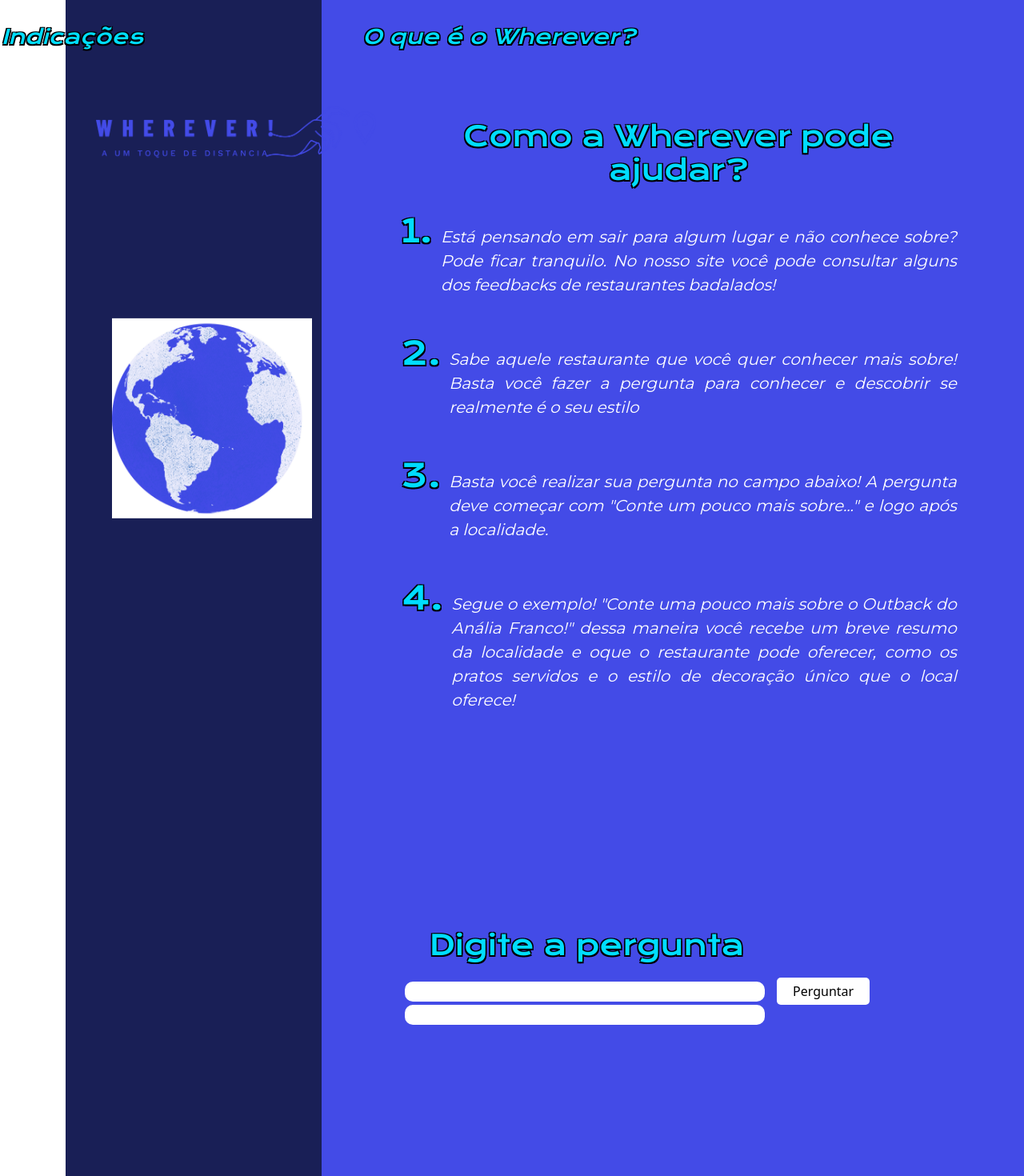
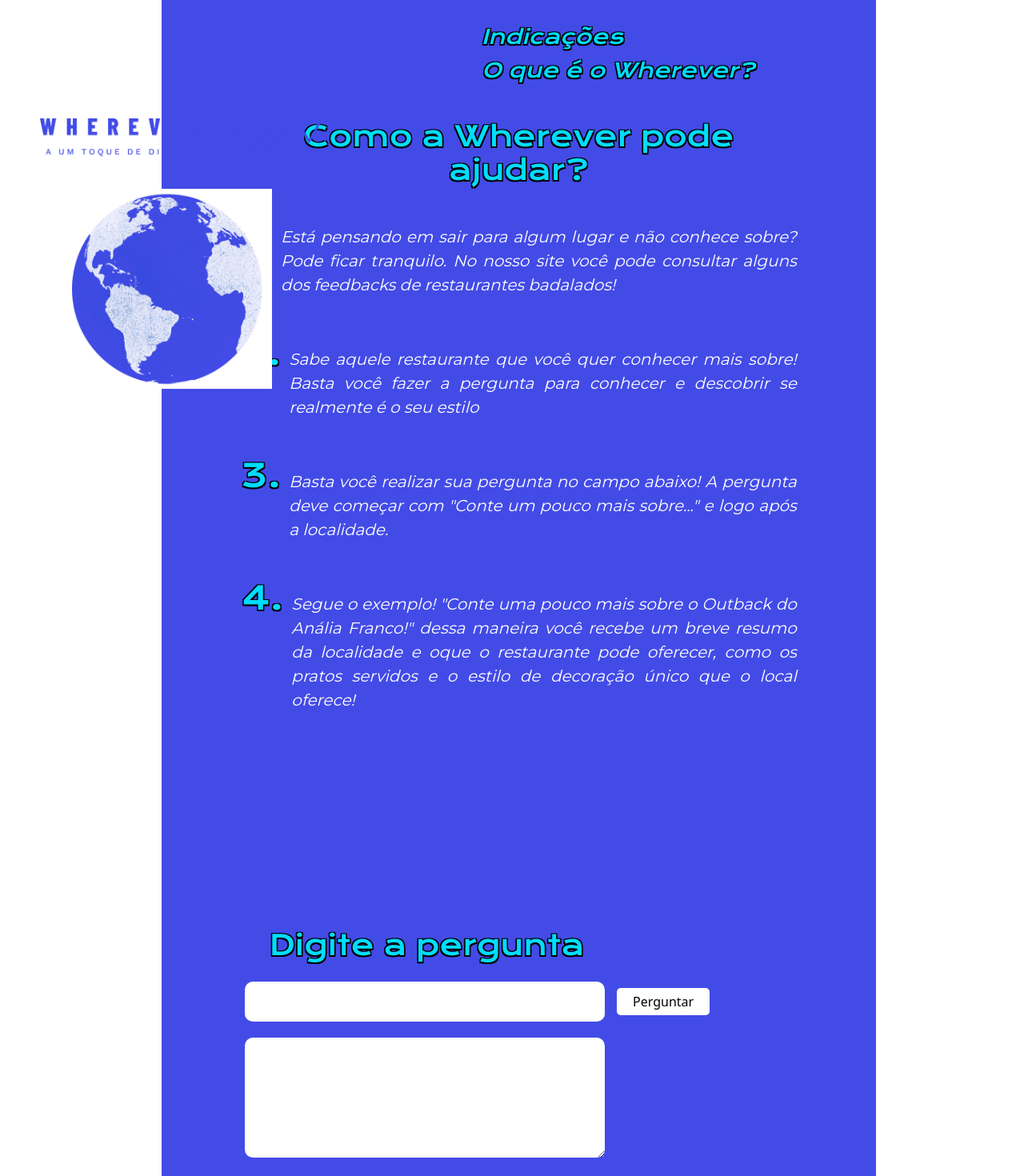
Before and after one commit to MatheusfelipeGit/Wherever_usjt_A3, a React (Create React App) app in the folder front/: page / in a window 1280 px wide. Shown: the top 1470 px of the page at 80% size. Built offline with nearby package versions, Linux system fonts and the light colour scheme; a web font is replaced by a local one.

Commit message:
entrega03(front): finaliza interface gráfica. front com alterações para rodar a integração.

```diff
--- a/front/package.json
+++ b/front/package.json
@@ -14,6 +14,7 @@
     "web-vitals": "^2.1.4"
   },
   "scripts": {
+
     "start": "react-scripts start",
     "build": "react-scripts build",
     "test": "react-scripts test",
@@ -36,5 +37,5 @@
       "last 1 firefox version",
       "last 1 safari version"
     ]
-  }
+  }, "proxy": "http://localhost:3000"
 }
--- a/front/src/Components/Principal.js
+++ b/front/src/Components/Principal.js
@@ -10,6 +10,7 @@
 import Boliche from '../img/Boliche.jpeg';
 import Barzinho from '../img/Barzinho.jpeg';// import das imagens
 import Restauranterizz from '../img/Restauranterizz.jpeg';// import das imagens
+
 
 
 function Main() {
@@ -42,15 +43,38 @@
   // Definição dos estados
   const [prompt, setPrompt] = useState(''); // Pergunta
   const [completion, setCompletion] = useState(''); // Resposta
-  //const [location, setLocation] = useState(''); // Localização
 
-  // Função para enviar a pergunta e obter a resposta
+  const [message, setMessage] = useState('');
+  const [response, setResponse] = useState('');
+
+   // Função para enviar a mensagem para o servidor que recebe os dados
+   const handleSubmit = async (e) => {
+    e.preventDefault();
+    try {
+      const res = await axios.post('http://localhost:3033/mensagens', { message });
+      setResponse(res.data.message);
+    } catch (error) {
+      console.error('There was an error sending the data!', error);
+    }
+  };
+
+  // Função para enviar a pergunta e obter a resposta do GPT
   const enviar = async () => {
     try {
-      const response = await axios.post('http://localhost:4000/pergunte-ao-chatgpt', { prompt });
+      const response = await axios.post('http://localhost:4000/chatgpt', { prompt });
+      console.log(response.data); // Verificar o formato da resposta no console
       setCompletion(response.data.completion);
+
+      // Verifica se a variável 'prompt' está definida
+      if (prompt) {
+        try {
+          await axios.put('http://localhost:3033/mensagens', { question: prompt, answer: response.data.completion });
+        } catch (error) {
+          console.error(error); // Certifique-se de que os erros estão sendo tratados corretamente
+        }
+      }
     } catch (error) {
-      console.error(error);
+      console.error(error); // Certifique-se de que os erros estão sendo tratados corretamente
     }
   };
 
@@ -87,7 +111,7 @@
         <h1>Digite a pergunta</h1> <input className="perguntas-chat"type="text" value={prompt} onChange={(e) => setPrompt(e.target.value)} />
       </label>
       <button className="botao-perguntar" onClick={enviar}>Perguntar</button>
-      <input className="respostas-chat" type="text" value={completion} readOnly />
+      <textarea className="respostas-chat" type="text" value={completion} readOnly />
 
       <div id="dicas-locais">
     <div className="interface">
--- a/front/src/styles.css
+++ b/front/src/styles.css
@@ -4,13 +4,14 @@
 /* Estilo para a divisão da página */
 .container {
   display: flex;
+  width: 100%;
   min-height: 100vh; /* Altura mínima de 100% da altura da viewport */
 }
 
 .imgWherever /* Foto do Wherever dentro da div left-side */{
   position: fixed; /* Posição fixa */
   top: 0px; /* Distância do topo */
-  left: 120px; /* Distância da esquerda */
+  left: 50px; /* Distância da esquerda */
   margin-top: 110px; /* Margem superior */
   width: 350px; /* Largura da imagem */
   height: auto; /* Mantém a proporção original da imagem */
@@ -19,23 +20,24 @@
 .imgGlobo /* Foto do Globo dentro da div left-side*/{
   position: fixed; /* Posição fixa */
   top: 60px; /* Distância do topo */
-  left: 140px; /* Distância da esquerda */
-  margin-top: 340px; /* Margem superior */
+  left: 90px; /* Distância da esquerda */
+  margin-top: 180px; /* Margem superior */
   width: 250px; /* Largura da imagem */
   height: auto; /* Mantém a proporção original da imagem */
 }
 
 /* Estilo para o lado esquerdo */
 .left-side {
-  flex: 0 0 40vh; /* Define o tamanho do lado esquerdo como 40% da altura da viewport */
+  flex: 0 0 15vh; /* Define o tamanho do lado esquerdo como 40% da altura da viewport */
   padding-left: 5px; /* Espaçamento interno */
-  animation: ondulacao-esquerda 5s infinite alternate; /* Aplica a animação de ondulação à esquerda */
+  background-color: white;
+  /* animation: ondulacao-esquerda 5s infinite alternate; Aplica a animação de ondulação à esquerda */
 
   }
 
-  @keyframes ondulacao-esquerda {
+   @keyframes ondulacao-esquerda {
     0% {
-      background-color: #177da5; /* Cor inicial */
+      background-color: lightgrey; /* Cor inicial */
     }
     100% {
       background-color: #191b52; /* Cor final */
@@ -44,9 +46,9 @@
 
 /* Estilo para o lado direito */
 .right-side {
-  flex: 1; /* Ocupa todo o espaço restante */
+  flex: 0 0 100vh; /* Ocupa todo o espaço restante */
   background-color: #434BE7; /* Cor de fundo */
-  padding: 99px; /* Espaçamento interno */
+  /* padding: 99px; Espaçamento interno */
 
 }
 
@@ -84,8 +86,11 @@
   align-items: center;
   margin-left: 5px;
 }
-.respostas-chat{
+.respostas-chat {
+  white-space: pre-wrap; /* Permite quebra de linha */
   width: 450px;
+  height: 150px;
+  margin-top: 20px;
   margin-left: 5px;
   border: none;
   font-size: 15px;
@@ -93,9 +98,11 @@
   border-radius: 10px;
 }
 
+
 .perguntas-chat{
 
   width: 450px;
+  height: 50px;
   margin-right: 5px;
   border: none;
   border-radius: 10px;
@@ -250,6 +257,7 @@
 .atalhos {
   position: absolute; /* Posição absoluta */
   top: 25px; /* Distância do topo */
+  margin-left: 600px;
   /* right: -30px; /Distância da direita/ */
 }
 
```
Also changed, not shown: front/src/.txt.
